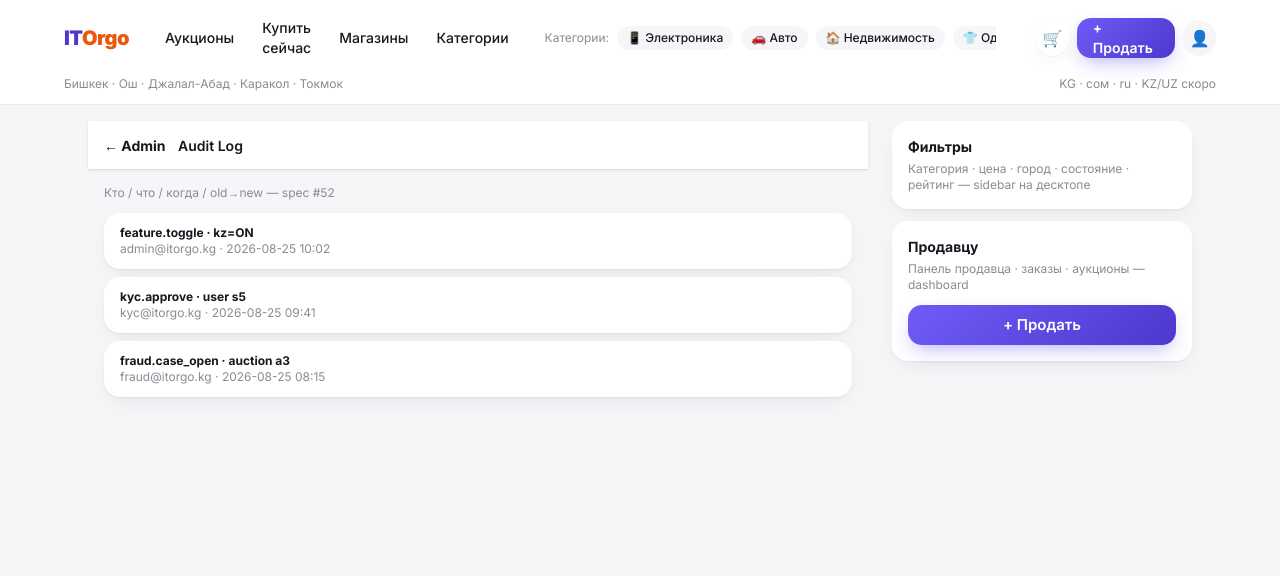
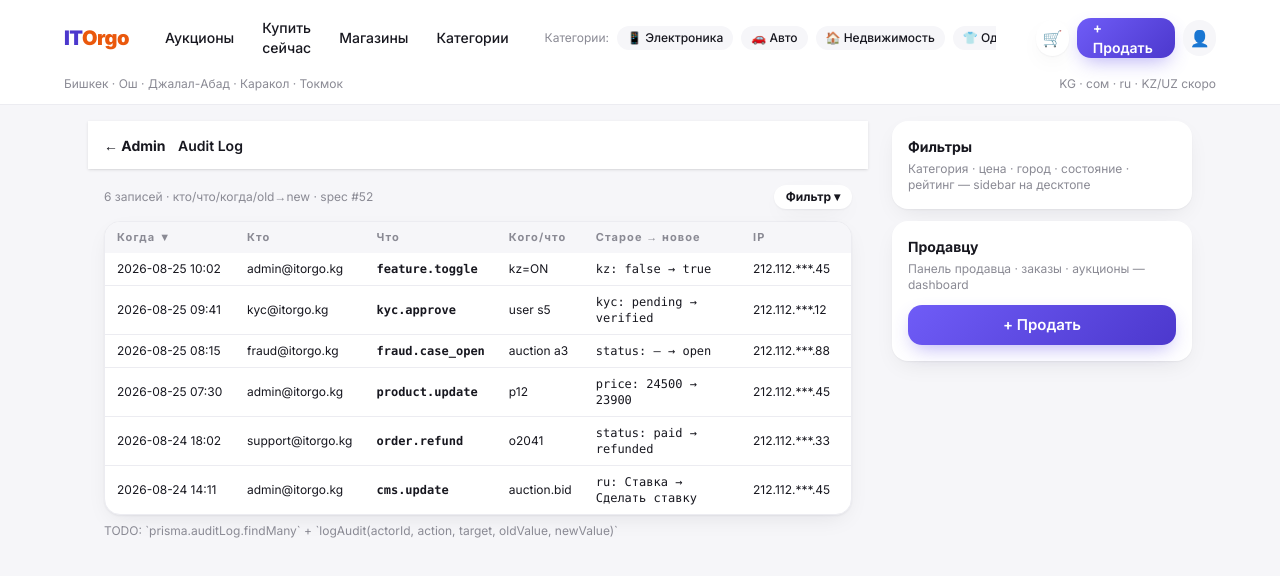
Before and after one commit to atabayhakan/itorgo, a Next.js app: page /admin/audit in a window 1280 px wide. Shown: the top 576 px of the page. Built offline with nearby package versions, Linux system fonts and the light colour scheme.

Commit message:
admin: audit log data-dense (кто/что/когда/old→new)

```diff
--- a/src/app/admin/audit/page.tsx
+++ b/src/app/admin/audit/page.tsx
@@ -1,24 +1,41 @@
+"use client";
+
+import { DataDenseTable, type Column } from "@/components/admin/DataDenseTable";
+
+type AuditRow = { id: string; actor: string; action: string; target: string; at: string; ip: string; diff: string };
+
+const rows: AuditRow[] = [
+  { id: "a1", actor: "admin@itorgo.kg", action: "feature.toggle", target: "kz=ON", at: "2026-08-25 10:02", ip: "212.112.***.45", diff: "kz: false → true" },
+  { id: "a2", actor: "kyc@itorgo.kg", action: "kyc.approve", target: "user s5", at: "2026-08-25 09:41", ip: "212.112.***.12", diff: "kyc: pending → verified" },
+  { id: "a3", actor: "fraud@itorgo.kg", action: "fraud.case_open", target: "auction a3", at: "2026-08-25 08:15", ip: "212.112.***.88", diff: "status: — → open" },
+  { id: "a4", actor: "admin@itorgo.kg", action: "product.update", target: "p12", at: "2026-08-25 07:30", ip: "212.112.***.45", diff: "price: 24500 → 23900" },
+  { id: "a5", actor: "support@itorgo.kg", action: "order.refund", target: "o2041", at: "2026-08-24 18:02", ip: "212.112.***.33", diff: "status: paid → refunded" },
+  { id: "a6", actor: "admin@itorgo.kg", action: "cms.update", target: "auction.bid", at: "2026-08-24 14:11", ip: "212.112.***.45", diff: "ru: Ставка → Сделать ставку" },
+];
+
 export default function AdminAuditPage() {
-  const logs = [
-    { id: "a1", actor: "admin@itorgo.kg", action: "feature.toggle", target: "kz=ON", at: "2026-08-25 10:02" },
-    { id: "a2", actor: "kyc@itorgo.kg", action: "kyc.approve", target: "user s5", at: "2026-08-25 09:41" },
-    { id: "a3", actor: "fraud@itorgo.kg", action: "fraud.case_open", target: "auction a3", at: "2026-08-25 08:15" },
+  const cols: Column<AuditRow>[] = [
+    { key: "at", header: "Когда", width: "130px", sortable: true },
+    { key: "actor", header: "Кто", sortable: true },
+    { key: "action", header: "Что", sortable: true, render: (r) => <span className="font-mono text-xs font-bold">{r.action}</span> },
+    { key: "target", header: "Кого/что", render: (r) => <span className="text-xs">{r.target}</span> },
+    { key: "diff", header: "Старое → новое", render: (r) => <span className="font-mono text-xs">{r.diff}</span> },
+    { key: "ip", header: "IP", width: "110px" },
   ];
+
   return (
     <main className="min-h-dvh bg-surface-dim">
       <div className="sticky top-0 bg-surface px-4 py-3 shadow-sm">
         <a href="/admin" className="text-sm font-bold">← Admin</a> <span className="ml-2 text-sm font-semibold">Audit Log</span>
       </div>
       <div className="p-4">
-        <p className="text-xs text-ink-faint">Кто / что / когда / old→new — spec #52</p>
-        <ul className="mt-3 space-y-2">
-          {logs.map((l) => (
-            <li key={l.id} className="rounded-2xl bg-surface px-4 py-3 text-xs shadow-card">
-              <p className="font-bold">{l.action} · {l.target}</p>
-              <p className="text-ink-faint">{l.actor} · {l.at}</p>
-            </li>
-          ))}
-        </ul>
+        <div className="mb-3 flex items-center justify-between text-xs">
+          <span className="text-ink-faint">{rows.length} записей · кто/что/когда/old→new · spec #52</span>
+          <span className="rounded-full bg-surface px-3 py-1 font-bold shadow-card">Фильтр ▾</span>
+        </div>
+        {/* @ts-ignore */}
+        <DataDenseTable columns={cols} rows={rows} sortKey="at" sortDir="desc" />
+        <p className="mt-2 text-xs text-ink-faint">TODO: `prisma.auditLog.findMany` + `logAudit(actorId, action, target, oldValue, newValue)`</p>
       </div>
     </main>
   );
```
